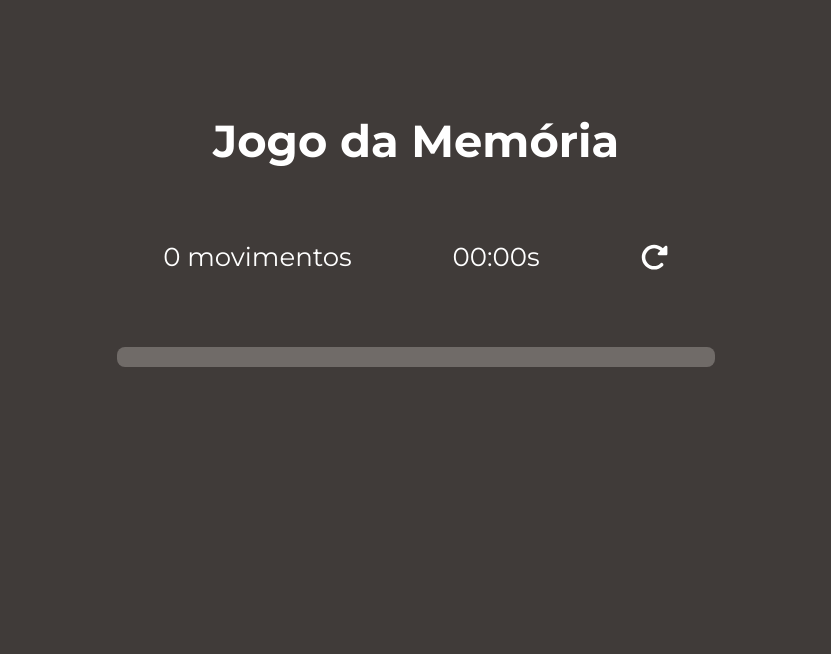
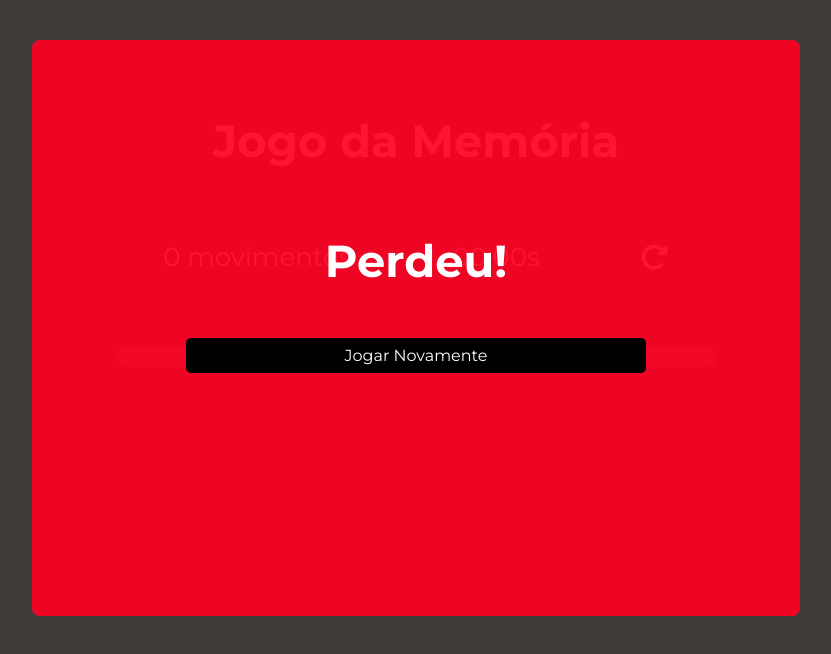
Before and after one commit to Joao123433/memory-game, a website: page index.html in a window 1280 px wide. Shown: the whole page, without its empty margins (224-1055 px from the left). Drawn offline with nearby package versions, Linux system fonts and the light colour scheme; no server answers.

Commit message:
alterando estilo

```diff
--- a/public/style/index.css
+++ b/public/style/index.css
@@ -118,7 +118,7 @@ div button svg {
 
 #game-over {
   background-color: #ff0022ea;
-  display: var(--display);
+  display: flex;
   flex-direction: column;
   align-items: center;
   justify-content: center;
@@ -179,7 +179,7 @@ li {
   }
 
   .end-game {
-    bottom: 30%;
+    bottom: 29%;
     width: 100%;
     height: 60%;
   }
```
